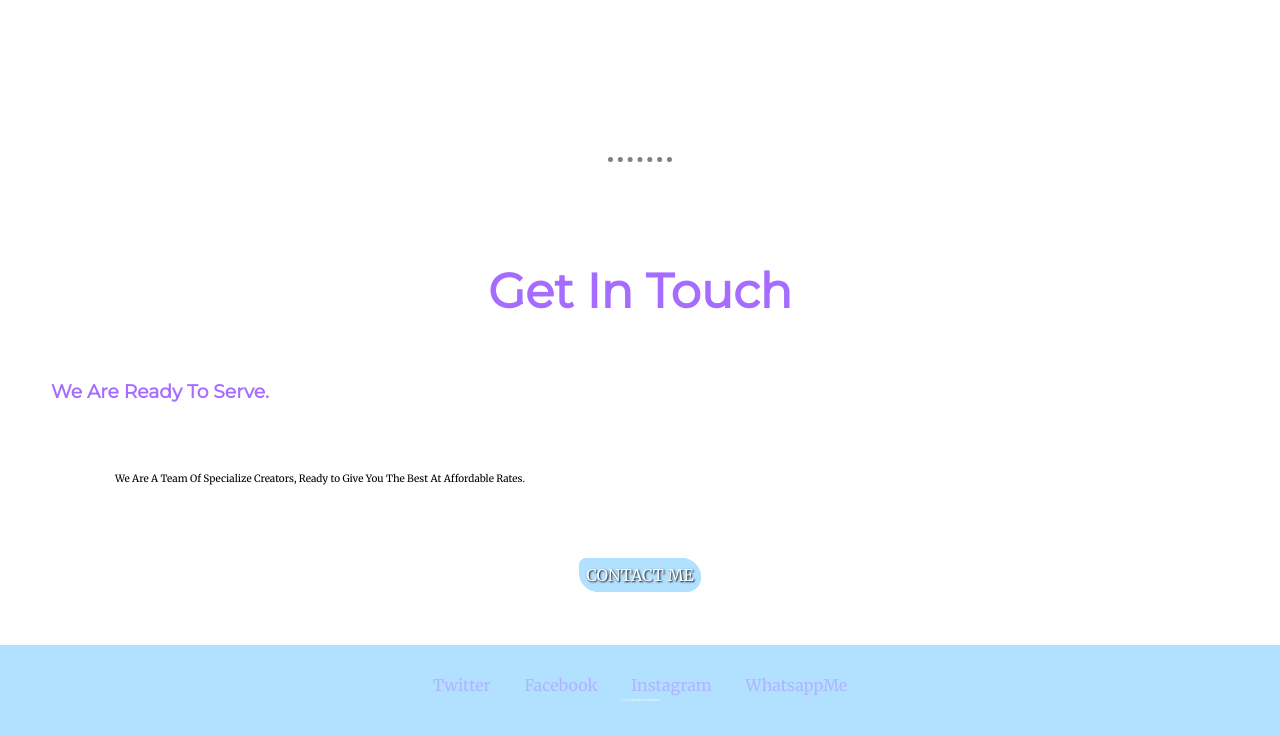
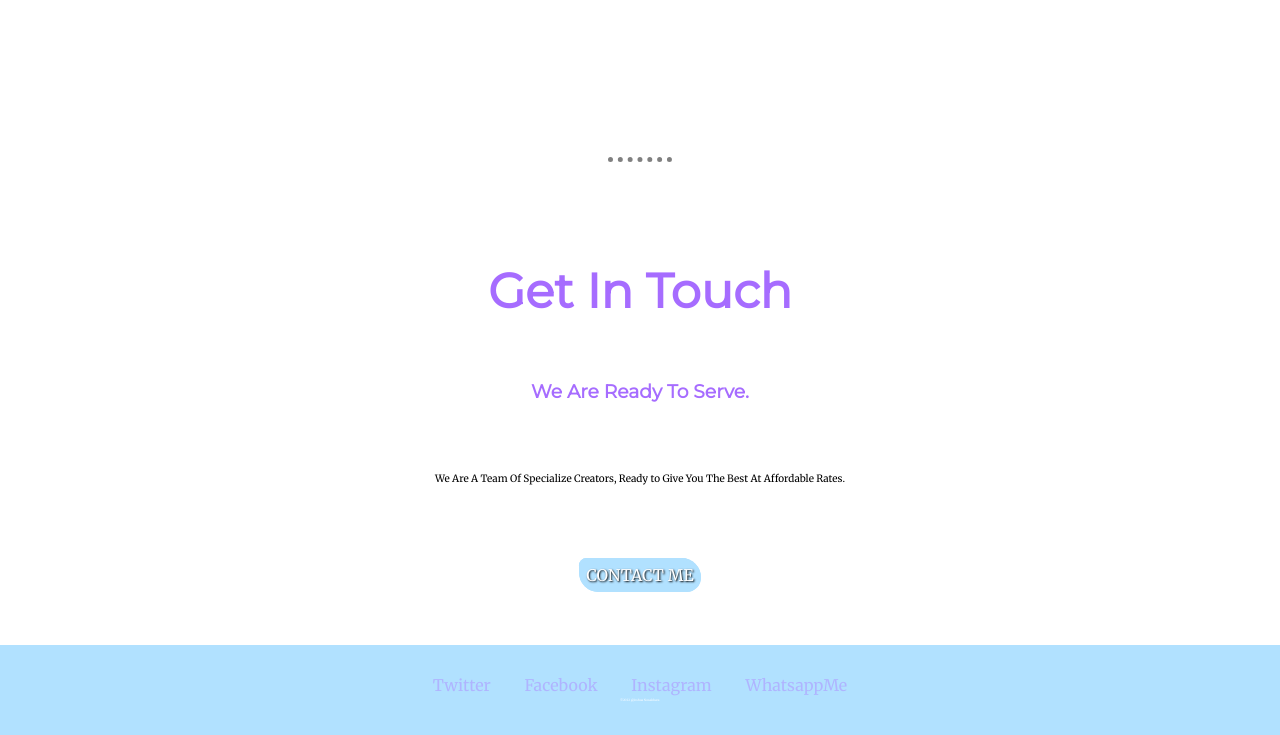
Before and after one commit to Mrklarity/KLarity, a plain HTML site: page index.html in a window 1280 px wide. Shown: the part 2788-3523 px from the top of the page. Drawn offline with Linux system fonts and the light colour scheme.

Commit message:
Update styles.css

```diff
--- a/css/styles.css
+++ b/css/styles.css
@@ -149,6 +149,7 @@ h3
 .team{
   padding-bottom: 30px;
   position: relative;
+  Left: 25%;
   Font-size: 10px;
   Width: 50%;
 
@@ -157,7 +158,8 @@ h3
   padding-bottom: 50px;
   padding-top: 20px;
   position: relative;
-  Width: 25%
+  Width: 40%
+  Left: 30%:
 }
 .btn{
 color: white;
```
